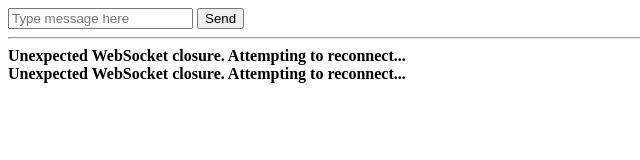
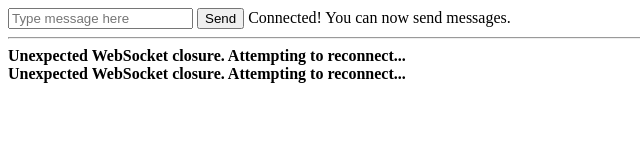
Before and after one commit to Pyramid302614/the-box-unbound, a website: page web/retro/index.html in a window 1280 px wide. Shown: the whole page, without its empty margins (0-640 px from the left). Drawn offline with Linux system fonts and the light colour scheme.

Commit message:
Hotchange

```diff
--- a/web/retro/index.html
+++ b/web/retro/index.html
@@ -61,7 +61,7 @@
                 sysMsg("Unexpected WebSocket closure. Attempting to reconnect...");
                 setTimeout(connectWS,5000);
             }
-            document.getElementById("loading").innerHTML = "";
+            document.getElementById("loading").innerHTML = "Connected! You can now send messages.";
         }
         document.getElementById("send").onclick = function() {
             ws.send("message>"+document.getElementById("msg").value);
```
